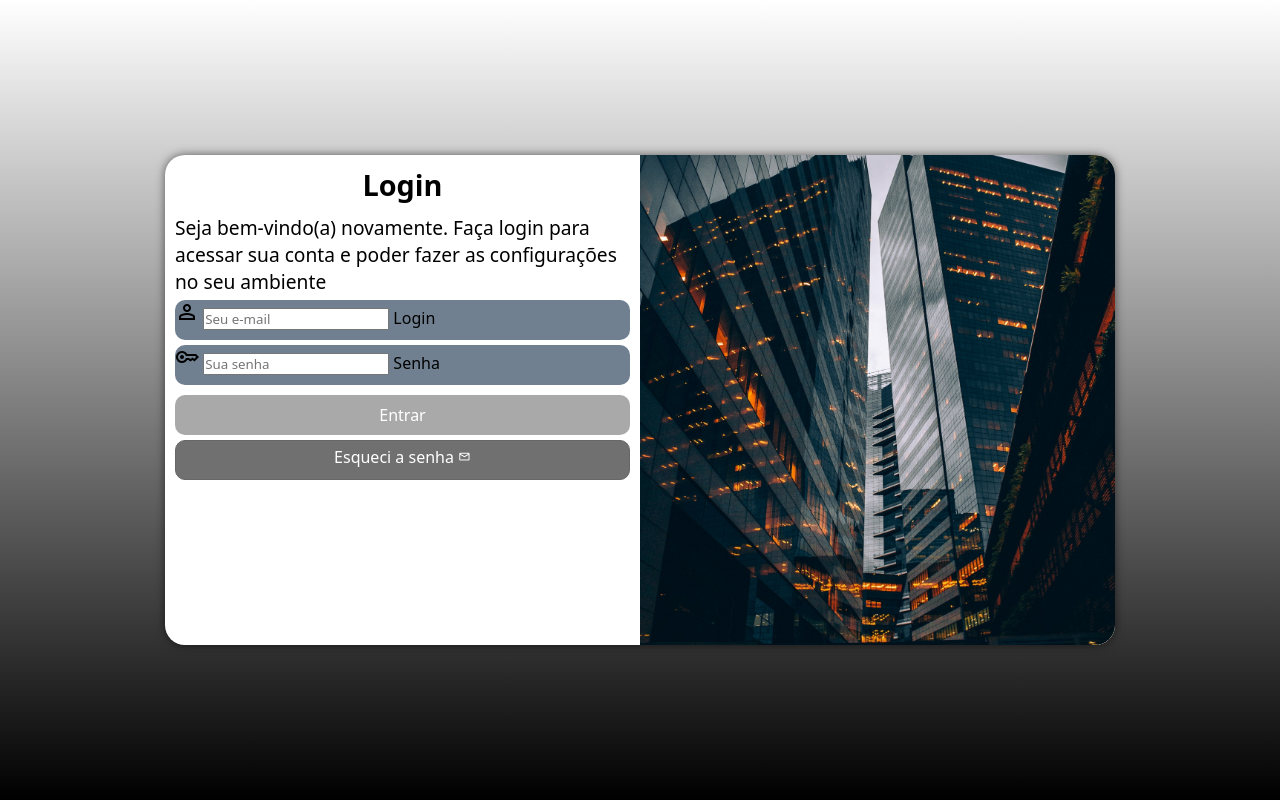
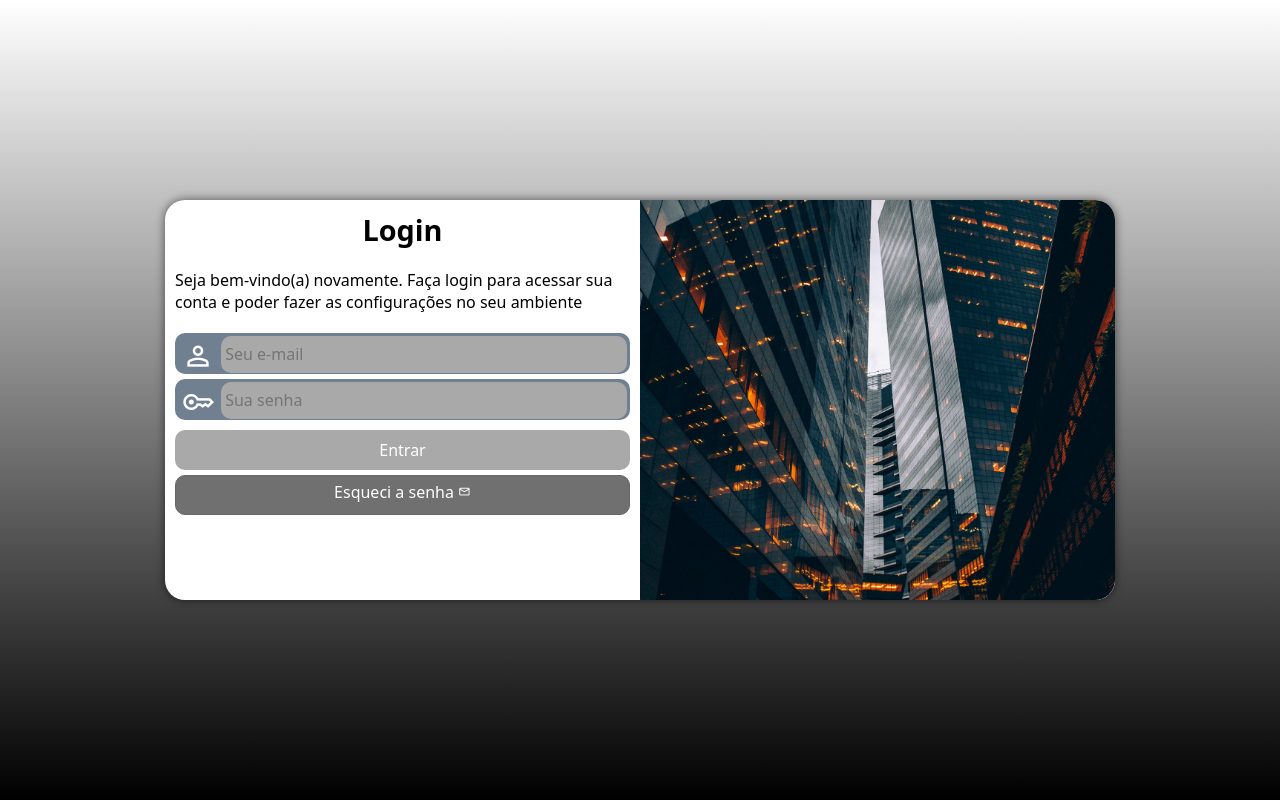
Before and after one commit to DiogoGuilhermeC/projeto-login, a plain HTML site: page index.html in a window 1280 px wide. Drawn offline with nearby package versions, Linux system fonts and the light colour scheme.

Commit message:
Projeto login finalizado

```diff
--- a/estilo/media-queries.css
+++ b/estilo/media-queries.css
@@ -8,7 +8,7 @@
 
     #login {
         width: 80vw;
-        height: 70vh;
+        height: 60vh;
     }
 
     section#login > div#imagem {
@@ -23,7 +23,7 @@
     }
 }
 
-@media screen and (min-width:992px) {
+@media screen and (min-width:992px) { /* para telas grandes */
 
     body {
         background-image: linear-gradient( to top, black, white);
@@ -31,7 +31,7 @@
 
    section#login {
         width: 950px;
-        height: 490px;
+        height: 400px;
     }
 
     section#login > div#imagem {
@@ -50,6 +50,15 @@
     }
 
     div#formulario > p {
-        font-size: 1.2em;
+        font-size: 1em;
+        margin: 20px 0px;
+    }
+
+    form > div.campo {
+        height: 41px;
+    }
+
+    div.campo > input {
+        transform: translateY(-12px);
     }
 }
--- a/estilos/style.css
+++ b/estilos/style.css
@@ -29,7 +29,6 @@ main {
     position: absolute;
     top: 50%;
     left: 50%;
-    transform: translate(-50%, -50%);
     overflow: hidden;
 
     background-color:white;
@@ -40,6 +39,7 @@ main {
 
     transition: width 0.3s, height 0.3s;
     transition-timing-function: ease;
+    transform: translate(-50%, -50%);
 }
 
 section#login > div#imagem {
@@ -67,10 +67,39 @@ div#formulario > p {
 
 form > div.campo {
     background-color: slategrey;
+    border: 2px solid slategrey;
+
     width: 100%;
     height: 40px;
     margin-top: 5px;
     border-radius: 10px;
+}
+
+div.campo > label {
+    display: none;
+}
+
+div.campo > span {
+    color: white;
+
+    font-size: 2em;
+    width: 40px;
+    padding: 5px;
+}
+
+div.campo > input {
+    background-color: darkgray;
+    font-size: 1em;
+    width: calc(100% - 45px);
+    height: 100%;
+    border: 0px;
+    border-radius: 10px;
+    padding: 4px;
+    transform:translateY(-13px);
+}
+
+div.campo > input:focus-within {
+    background-color: white;
 }
 
 form > input[type=submit] {
```
